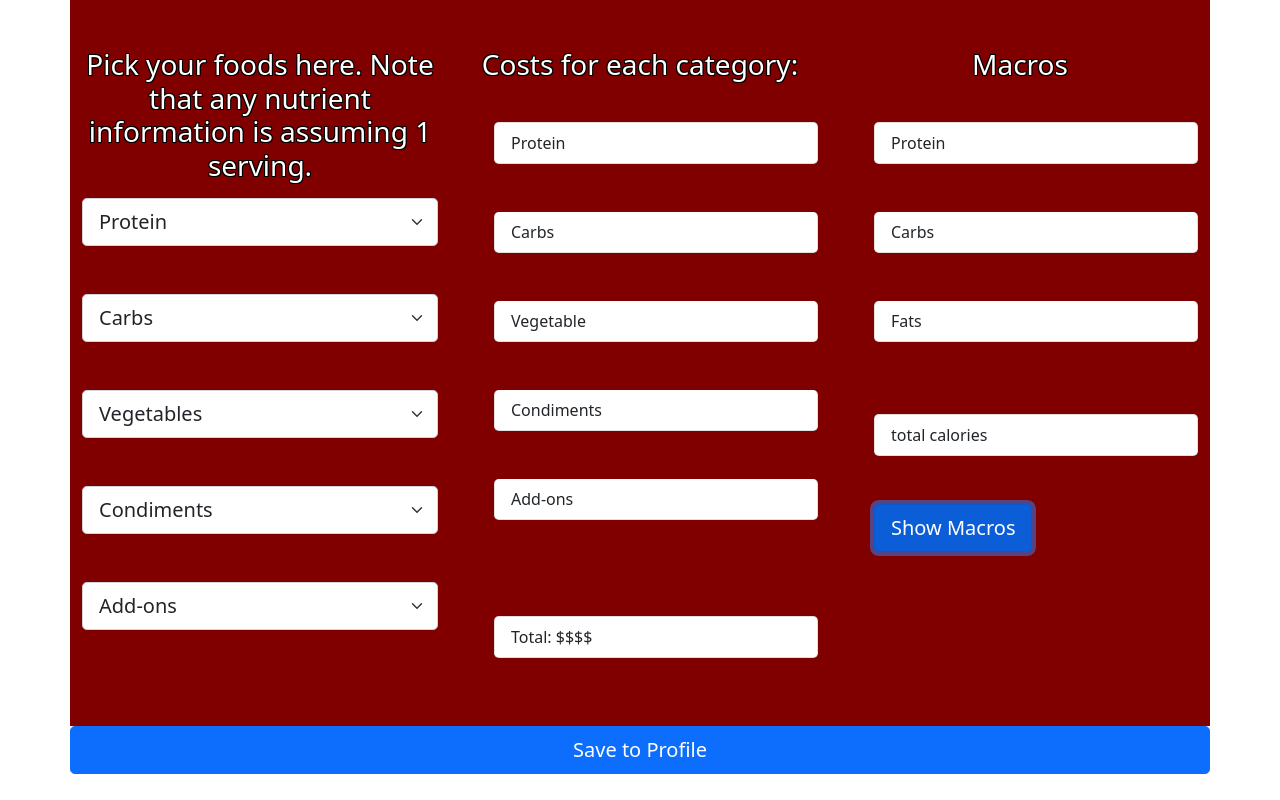
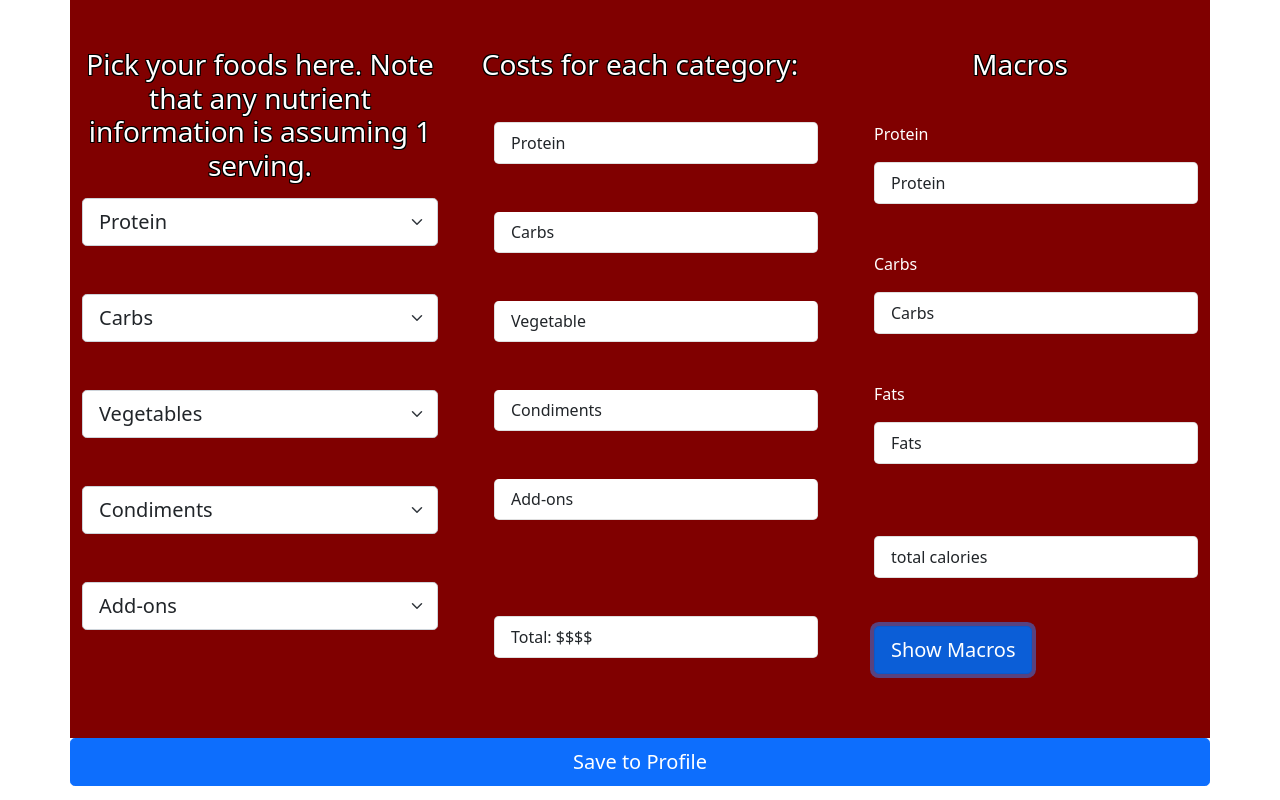
Before and after one commit to rchakravarth/326-final-teamphi, a website: page index.html in a window 1280 px wide. Both pictures are taken after a click on the button "Show Macros". Drawn offline with nearby package versions, Linux system fonts and the light colour scheme.

Commit message:
Added label for macro text fields to index // Fixed macro and calorie computation on mealbuilder.js

```diff
--- a/index.html
+++ b/index.html
@@ -76,8 +76,11 @@
             <h3 class ="text-center outlinedtext mb-3">Macros</h3>
             <ul class= "list-group-lg" style="list-style-type:none;">
               <br>
+              <p>Protein</p>
               <li class="list-group-item rounded-3 mb-5" id="total_protein">Protein</li>
+              <p>Carbs</p>
               <li class="list-group-item rounded-3 mb-5" id="total_carb">Carbs</li>
+              <p>Fats</p>
               <li class="list-group-item rounded-3 mb-5" id="total_fat">Fats</li>
               <br>
               <li class="list-group-item rounded-3" id="total_calories">total calories</li>
--- a/mealbuilder.js
+++ b/mealbuilder.js
@@ -85,6 +85,27 @@ document.getElementById('protein').addEventListener('change', () => {
 
 // })
 
-/* document.getElementById("show-macros").addEventListener('click',()=>{
-    const
-})*/
+document.getElementById("show-macros").addEventListener('click',()=>{
+    const addon = document.getElementById('addons').value;
+    const veg = document.getElementById('vegetables').value;
+    const cond = document.getElementById('condiments').value;
+    const carbohydrates = document.getElementById('carbs').value;
+    const prot = document.getElementById('protein').value;
+
+    const totalCarbs = foodData["addons"][addon].carb + foodData["vegetables"][veg].carb +
+    foodData["condiments"][cond].carb + foodData["carbs"][carbohydrates].carb + foodData["protein"][prot].carb;
+
+    const totalFats = foodData["addons"][addon].fat + foodData["vegetables"][veg].fat +
+    foodData["condiments"][cond].fat + foodData["carbs"][carbohydrates].fat + foodData["protein"][prot].fat;
+
+    const totalProtein = foodData["addons"][addon].protein + foodData["vegetables"][veg].protein +
+    foodData["condiments"][cond].protein + foodData["carbs"][carbohydrates].protein + foodData["protein"][prot].protein;
+
+    const totalCalories = foodData["addons"][addon].calories + foodData["vegetables"][veg].calories +
+    foodData["condiments"][cond].calories + foodData["carbs"][carbohydrates].calories + foodData["protein"][prot].calories;
+
+    document.getElementById("total_protein").innerHTML = totalProtein + 'g';
+    document.getElementById("total_carb").innerHTML = totalCarbs + 'g';
+    document.getElementById("total_fat").innerHTML = totalFats + 'g';
+    document.getElementById("total_calories").innerHTML = totalCalories + ' calories';
+})
```
